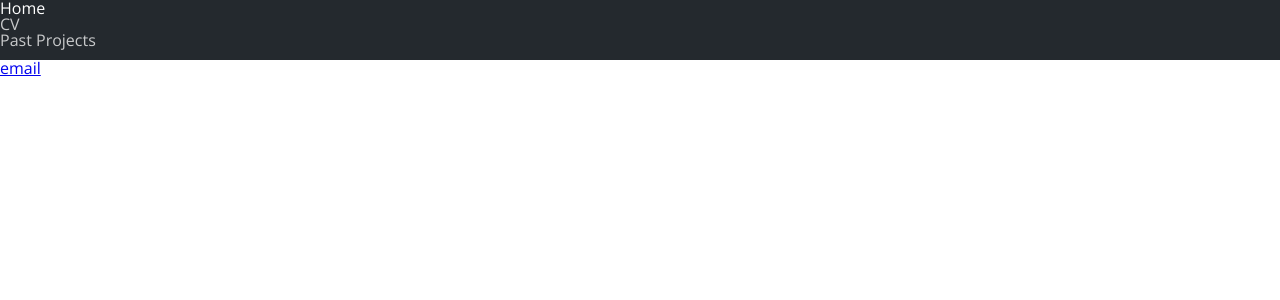
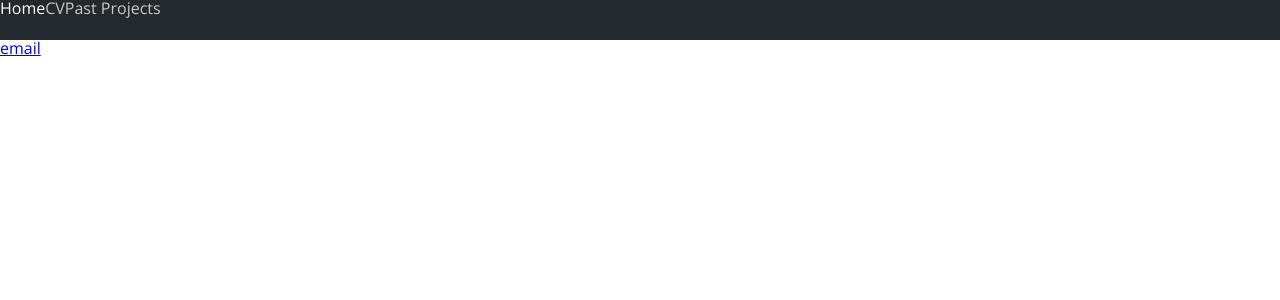
Before and after one commit to stephaneham/stephaneham.github.io, a Jekyll site: the page built from index.html, in a window 1280 px wide. Shown: the top 300 px of the page. Built offline with Jekyll 4.4.1, drawn with Linux system fonts in a browser that asks for light colours.

Commit message:
Update main.css

```diff
--- a/css/main.css
+++ b/css/main.css
@@ -103,12 +103,16 @@
 
 nav{
     width: 100%;
-    height: 60px;
+    height: 40px;
     background-color: #24292e;
 }
 
 *{
     font-family: 'Open Sans', sans-serif;
+}
+
+nav li{
+    float: left;
 }
 
 nav a{
```
